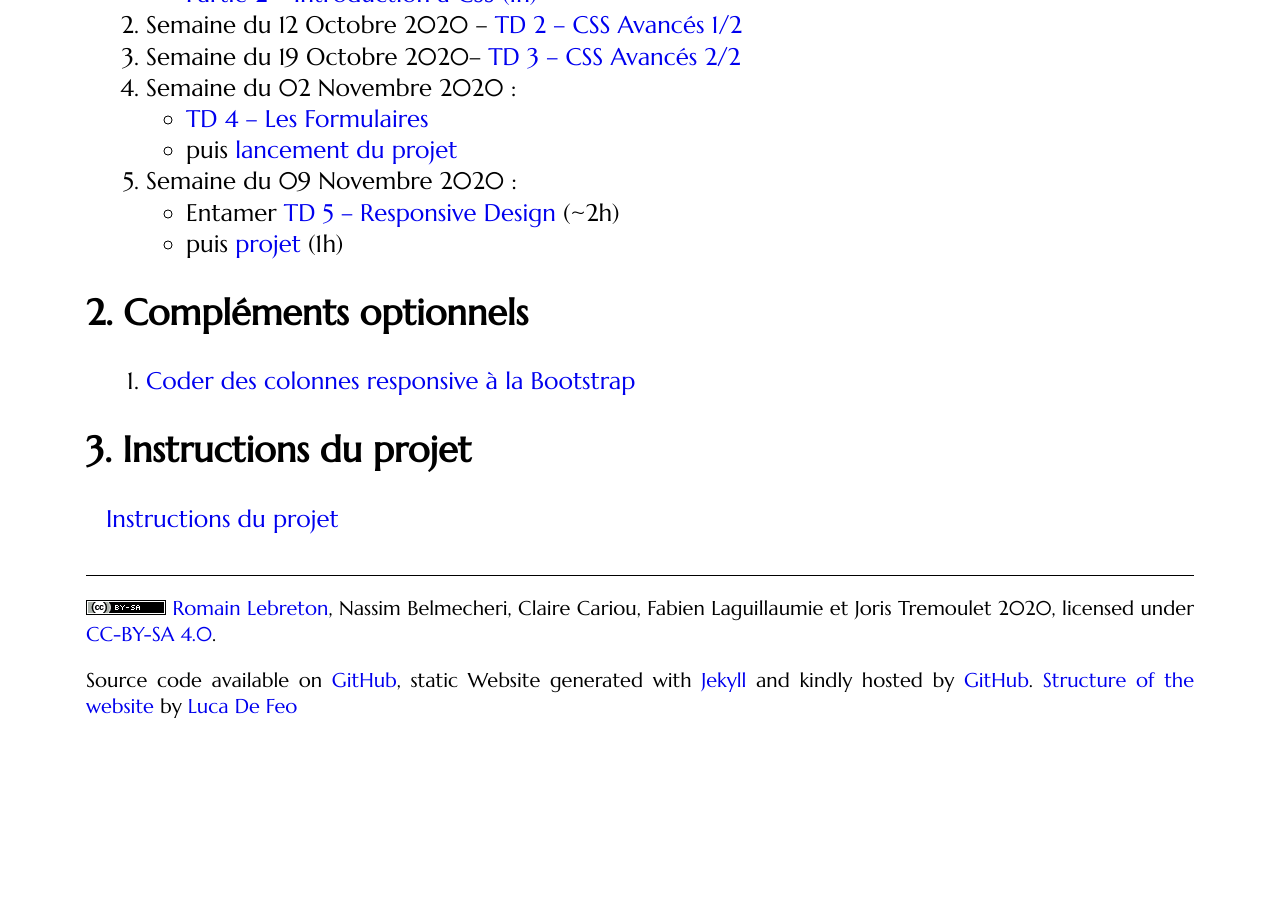
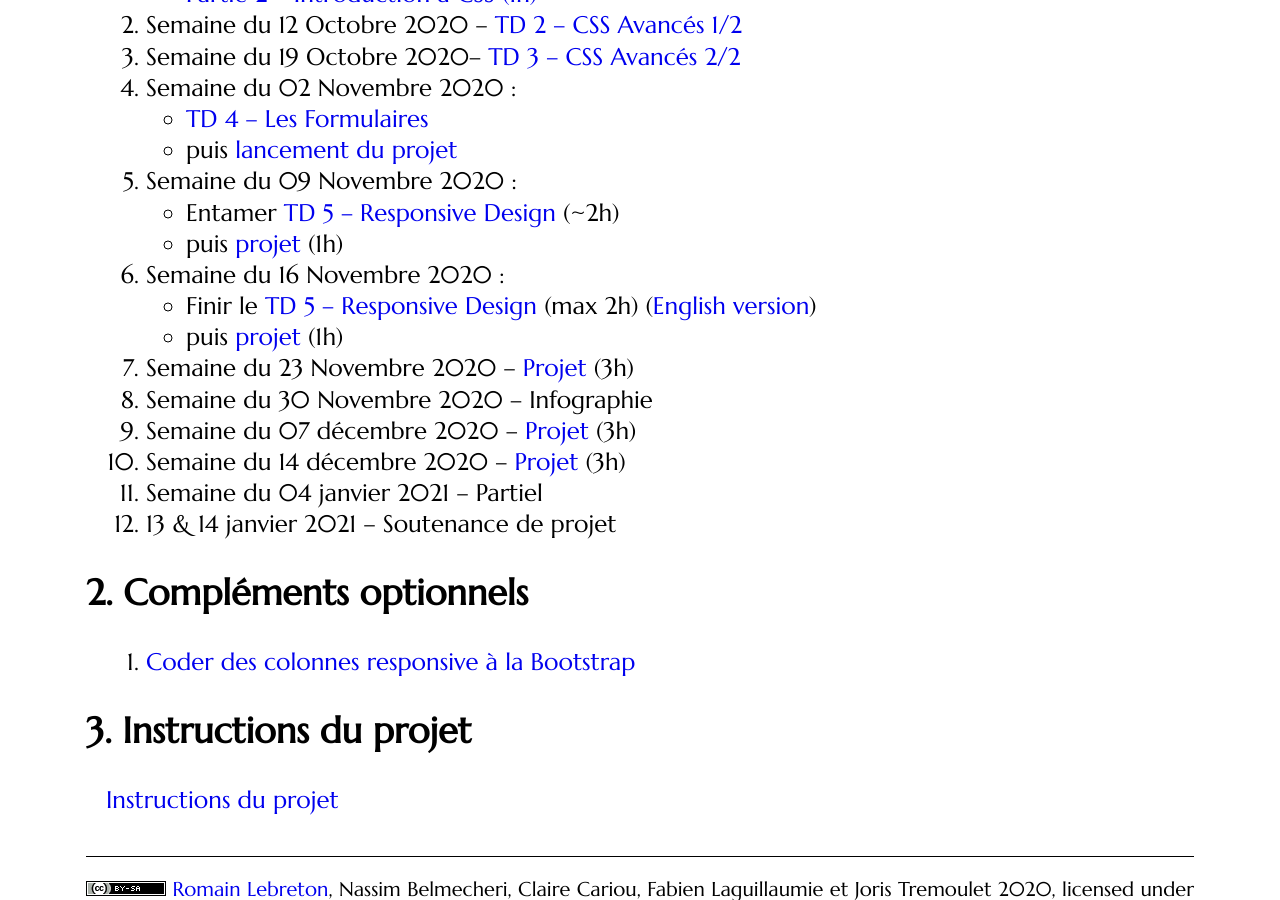
Before and after one commit to romainlebreton/R1.02-DeveloppementInterfacesWeb, a Jekyll site: the page built from index.md, in a window 1280 px wide and 900 px high, scrolled down 458 px. Built offline with Jekyll 4.4.1, drawn with Linux system fonts in a browser that asks for light colours; some web fonts are replaced; comment, search, counter and statistics services are not loaded; before the commit the page ends 1198 px from its top, so only the background shows below that.

Commit message:
Fin des TDs

```diff
--- a/index.md
+++ b/index.md
@@ -28,16 +28,16 @@ Cours à l'IUT de Montpellier - 1ère année
    * Entamer [TD 5 -- Responsive Design](tutorials/tutorial5.html) (~2h)
    <!-- ([English version](tutorials/tutorial5-en.html)) -->
    * puis [projet](projet.html) (1h)
-<!-- 1. Semaine du 16 Novembre 2020 : -->
-<!--    * Finir le [TD 5 -- Responsive Design](tutorials/tutorial5.html) (max 2h) -->
-<!--    ([English version](tutorials/tutorial5-en.html)) -->
-<!--    * puis [projet](projet.html) (1h) -->
-<!-- 1. Semaine du 23 Novembre 2020 -- [Projet](projet.html) (3h) -->
-<!-- 1. Semaine du 30 Novembre 2020 -- Infographie -->
-<!-- 1. Semaine du 07 décembre 2020 -- [Projet](projet.html) (3h) -->
-<!-- 1. Semaine du 14 décembre 2020 -- [Projet](projet.html) (3h) -->
-<!-- 1. Semaine du 04 janvier 2021 -- Partiel -->
-<!-- 1. 13 & 14 janvier 2021 -- Soutenance de projet -->
+1. Semaine du 16 Novembre 2020 :
+   * Finir le [TD 5 -- Responsive Design](tutorials/tutorial5.html) (max 2h)
+   ([English version](tutorials/tutorial5-en.html))
+   * puis [projet](projet.html) (1h)
+1. Semaine du 23 Novembre 2020 -- [Projet](projet.html) (3h)
+1. Semaine du 30 Novembre 2020 -- Infographie
+1. Semaine du 07 décembre 2020 -- [Projet](projet.html) (3h)
+1. Semaine du 14 décembre 2020 -- [Projet](projet.html) (3h)
+1. Semaine du 04 janvier 2021 -- Partiel
+1. 13 & 14 janvier 2021 -- Soutenance de projet
 
 ## Compléments optionnels
 
```
